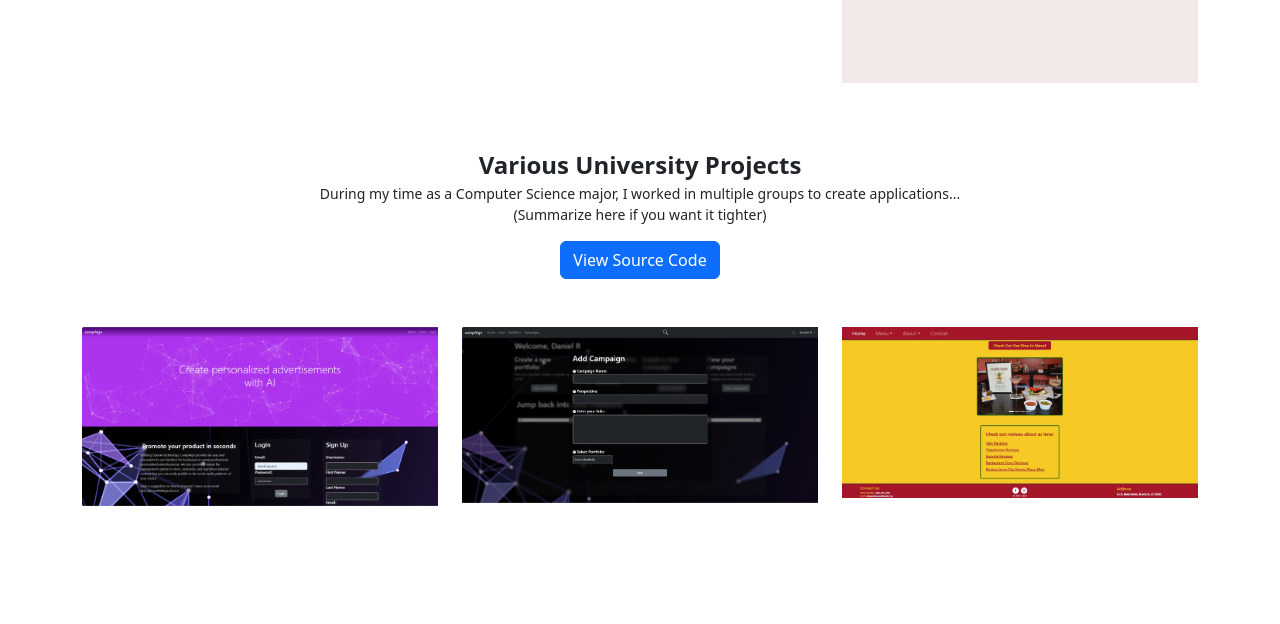
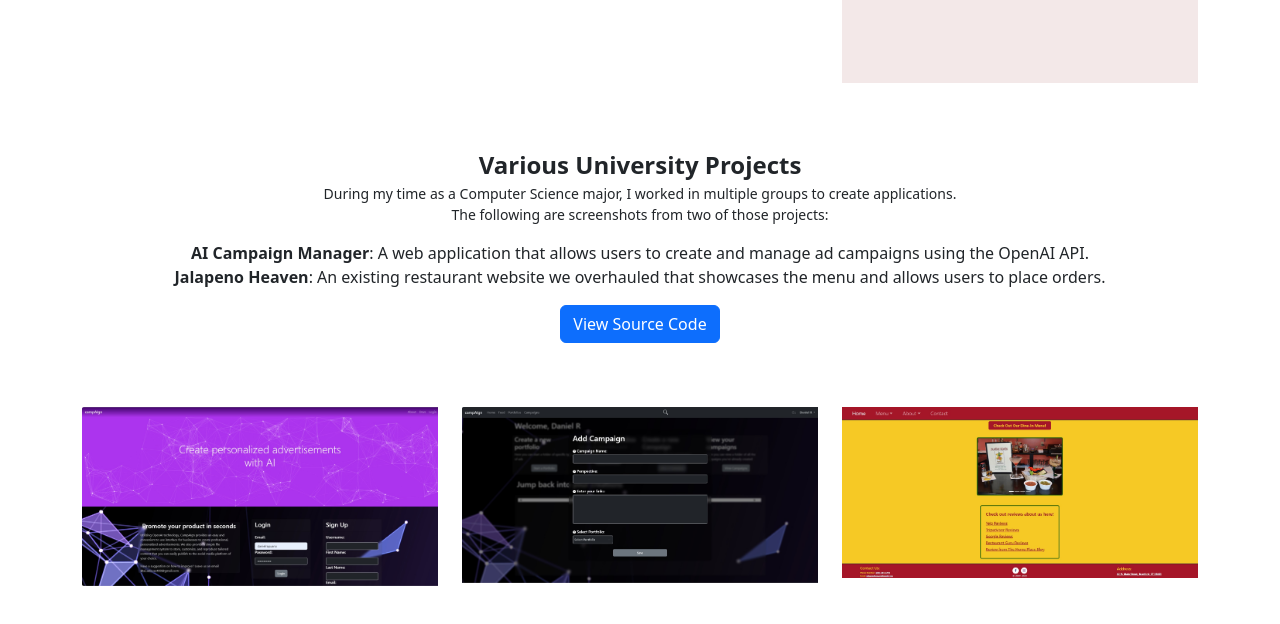
Before and after one commit to danielrapuano/personalwebsitebasic, a plain HTML site: page portfolio.html in a window 1280 px wide. Shown: the part 1126-1750 px from the top of the page. Before the commit the page ends 1696 px from the top, so only its background shows below. Drawn offline with nearby package versions, Linux system fonts and the light colour scheme.

Commit message:
text edits

```diff
--- a/portfolio.html
+++ b/portfolio.html
@@ -82,8 +82,11 @@
         <div class="col">
           <strong style="font-size: 1.5rem;">Various University Projects</strong>
           <p class="small">
-            During my time as a Computer Science major, I worked in multiple groups to create applications...<br>
-            (Summarize here if you want it tighter)
+            During my time as a Computer Science major, I worked in multiple groups to create applications.<br>
+            The following are screenshots from two of those projects:
+            <ul class="list-unstyled">
+              <li><strong>AI Campaign Manager</strong>: A web application that allows users to create and manage ad campaigns using the OpenAI API.</li>
+              <li><strong>Jalapeno Heaven</strong>: An existing restaurant website we overhauled that showcases the menu and allows users to place orders.</li>
           </p>
           <a href="https://github.com/JPWarr7/AI-Campaign-Manager.git" class="btn btn-primary" target="_blank">View Source Code</a>
         </div>
```
